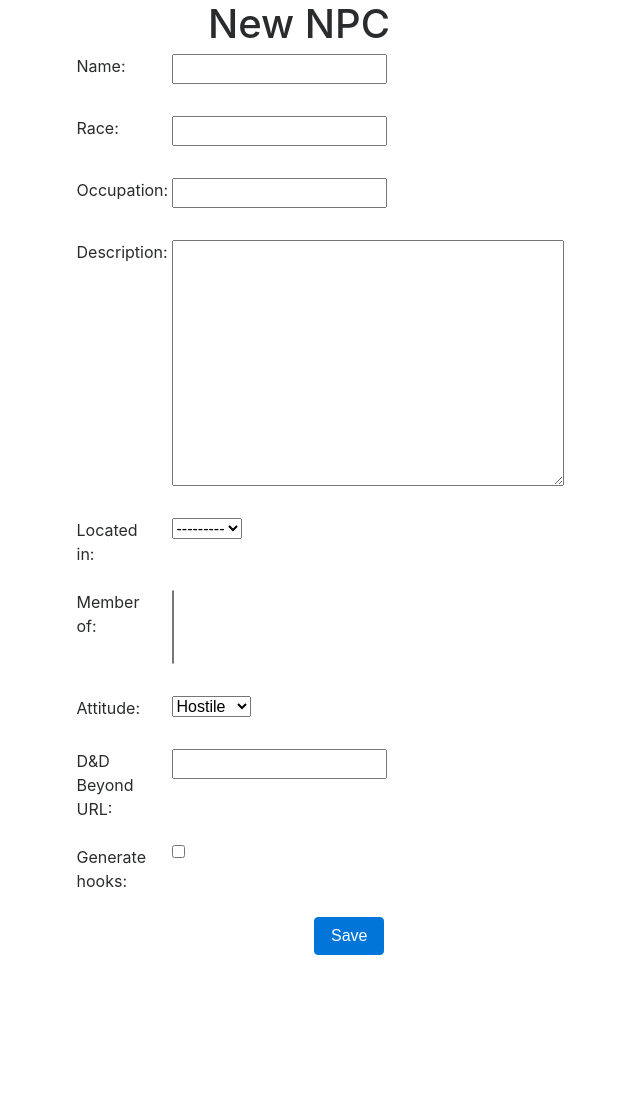
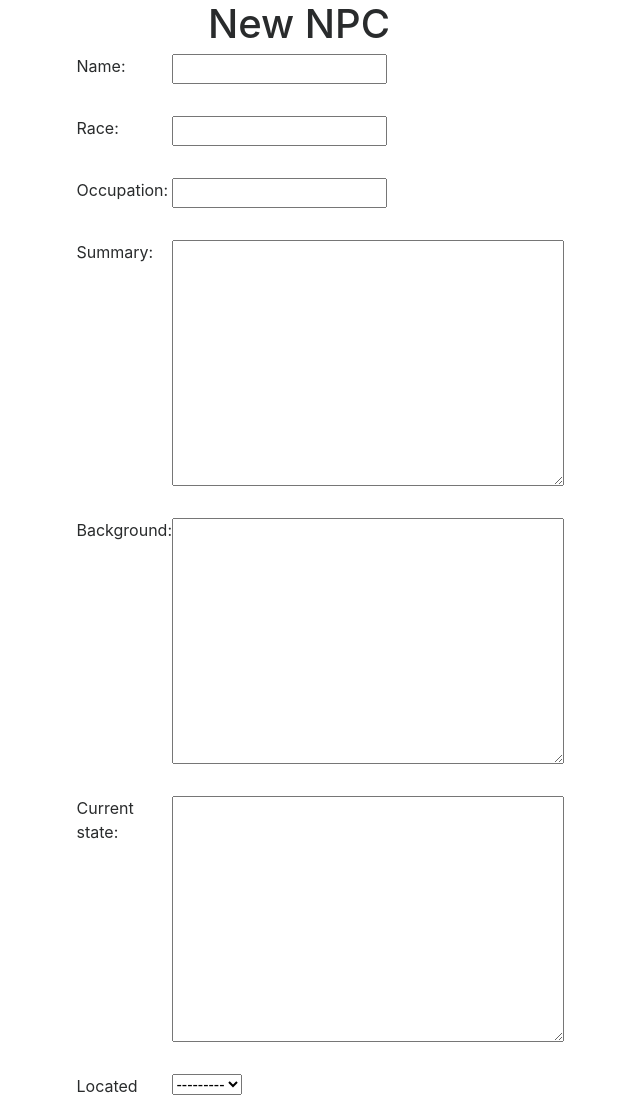
Before and after one commit to milocarbol/dndcampaign, a Django app: page /campaign/new/NPC in a window 1280 px wide. Shown: the part 14-1109 px from the top of the page, without its empty margins (341-981 px from the left). Before the commit the page ends 969 px from the top, so only its background shows below. Run offline with Django 3.2, Linux system fonts and the light colour scheme; data comes from the database, SQL or seed files in the repository; tables that the repository leaves empty hold one stand-in row (values such as "Sample post"); some libraries are stand-ins or nearby versions.

Commit message:
Divided description into smaller pieces for better organization

```diff
--- a/campaign/forms.py
+++ b/campaign/forms.py
@@ -41,7 +41,9 @@ class UploadFileForm(forms.Form):
 
 class NewLocationForm(forms.Form):
     name = forms.CharField(label='Name')
-    description = forms.CharField(label='Description', widget=forms.Textarea)
+    description = forms.CharField(label='Summary', widget=forms.Textarea)
+    background = forms.CharField(label='Background', widget=forms.Textarea, required=False)
+    current_state = forms.CharField(label='Current state', widget=forms.Textarea, required=False)
     location = forms.ModelChoiceField(label='Located in', queryset=Thing.objects.all(), required=False)
     factions = forms.ModelMultipleChoiceField(label='Factions', queryset=Thing.objects.all(), required=False)
     npcs = forms.ModelMultipleChoiceField(label='NPCs', queryset=Thing.objects.all(), required=False)
@@ -59,7 +61,9 @@ class NewLocationForm(forms.Form):
 class NewFactionForm(forms.Form):
 
     name = forms.CharField(label='Name')
-    description = forms.CharField(label='Description', widget=forms.Textarea)
+    description = forms.CharField(label='Summary', widget=forms.Textarea)
+    background = forms.CharField(label='Background', widget=forms.Textarea, required=False)
+    current_state = forms.CharField(label='Current state', widget=forms.Textarea, required=False)
     location = forms.ModelChoiceField(label='Located in', queryset=Thing.objects.all(), required=False)
     npcs = forms.ModelMultipleChoiceField(label='NPCs', queryset=Thing.objects.all(), required=False)
 
@@ -78,7 +82,9 @@ class NewNpcForm(forms.Form):
     name = forms.CharField(label='Name')
     race = forms.CharField(label='Race')
     occupation = forms.CharField(label='Occupation', required=False)
-    description = forms.CharField(label='Description', widget=forms.Textarea)
+    description = forms.CharField(label='Summary', widget=forms.Textarea)
+    background = forms.CharField(label='Background', widget=forms.Textarea, required=False)
+    current_state = forms.CharField(label='Current state', widget=forms.Textarea, required=False)
     location = forms.ModelChoiceField(label='Located in', queryset=Thing.objects.all(), required=False)
     factions = forms.ModelMultipleChoiceField(label='Member of', queryset=Thing.objects.all(), required=False)
     attitude = forms.ChoiceField(label='Attitude', choices=ATTITUDE_CHOICES)
@@ -110,7 +116,9 @@ class EditEncountersForm(forms.Form):
 
 
 class EditDescriptionForm(forms.Form):
-    description = forms.CharField(label='Description', widget=forms.Textarea)
+    description = forms.CharField(label='Summary', widget=forms.Textarea)
+    background = forms.CharField(label='Background', widget=forms.Textarea, required=False)
+    current_state = forms.CharField(label='Current state', widget=forms.Textarea, required=False)
 
 
 class ChangeTextAttributeForm(forms.Form):
--- a/campaign/models.py
+++ b/campaign/models.py
@@ -20,6 +20,8 @@ class Thing(models.Model):
     campaign = models.ForeignKey(Campaign, on_delete=models.CASCADE, null=True)
     name = models.CharField(max_length=50)
     description = models.TextField(null=False, blank=True)
+    background = models.TextField(null=True, blank=True)
+    current_state = models.TextField(null=True, blank=True)
     is_bookmarked = models.BooleanField(default=False)
     children = models.ManyToManyField('self', blank=True, symmetrical=False)
     thing_type = models.ForeignKey(ThingType, on_delete=models.CASCADE, null=True)
--- a/campaign/thing_utils.py
+++ b/campaign/thing_utils.py
@@ -110,6 +110,8 @@ def get_details(campaign, thing, get_child_detail_too=False, include_location=Tr
         'name': thing.name,
         'thing_type': thing.thing_type.name,
         'description': thing.description,
+        'background': thing.background,
+        'current_state': thing.current_state,
         'attributes': get_attributes_to_display(campaign=campaign, thing=thing, include_location=include_location),
         'useful_links': UsefulLink.objects.filter(thing=thing).order_by('name'),
         'image': thing.image,
--- a/campaign/views.py
+++ b/campaign/views.py
@@ -439,10 +439,17 @@ def edit_description(request, name):
         form = EditDescriptionForm(request.POST)
         if form.is_valid():
             thing.description = form.cleaned_data['description']
+            thing.background = form.cleaned_data['background']
+            thing.current_state = form.cleaned_data['current_state']
             thing.save()
             return HttpResponseRedirect(reverse('campaign:detail', args=(thing.name,)))
     else:
-        form = EditDescriptionForm({'name': thing.name, 'description': thing.description})
+        form = EditDescriptionForm({
+            'name': thing.name,
+            'description': thing.description,
+            'background': thing.background,
+            'current_state': thing.current_state
+        })
 
     context = {
         'form': form,
```
Also changed, not shown: campaign/export_utils.py (+9 -2 lines), campaign/templates/campaign/detail.html (+13 -0 lines), campaign/templates/campaign/thing_block.html (+1 -11 lines), campaign/migrations/0057_auto_20181211_1317.py (added).
